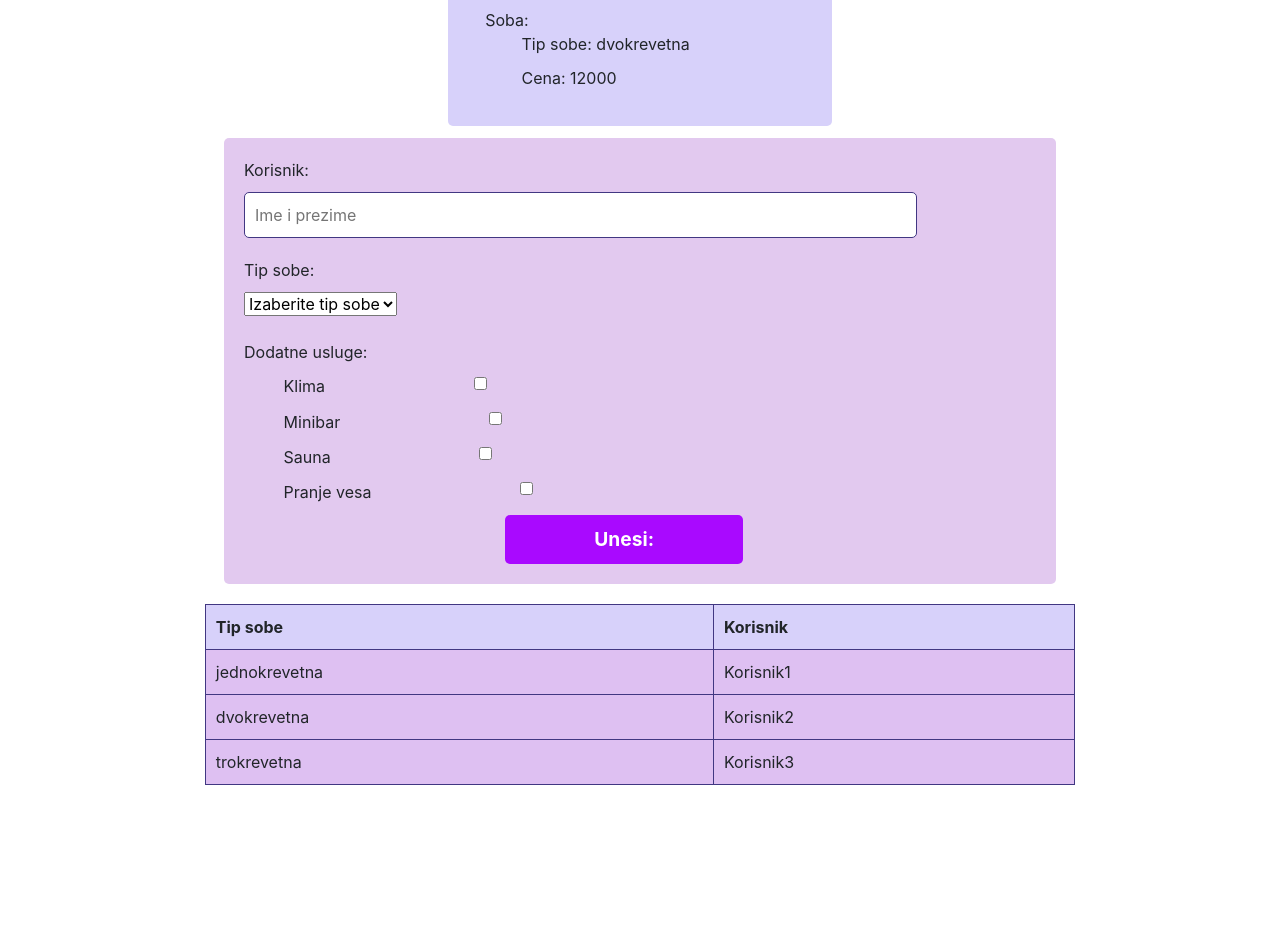
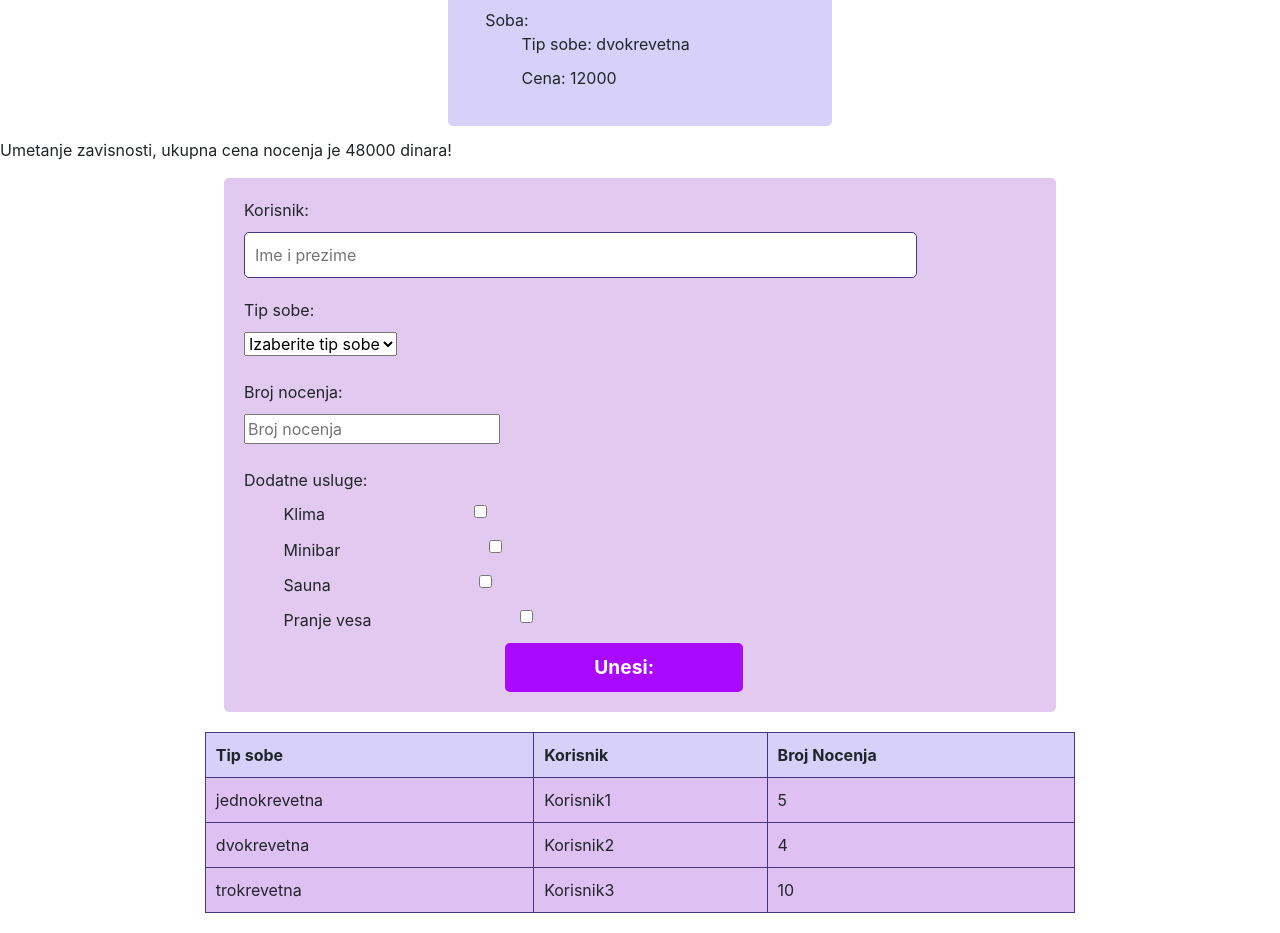
Before and after one commit to Ljubica5067/MetHotels, an Angular app: page /preporuka in a window 1280 px wide. Shown: the part 160-1093 px from the top of the page. Before the commit the page ends 965 px from the top, so only its background shows below. Built offline with nearby package versions, Linux system fonts and the light colour scheme.

Commit message:
IT255-DZ09

```diff
--- a/src/app/app.component.html
+++ b/src/app/app.component.html
@@ -1,2 +1,3 @@
 <app-navbar></app-navbar>
+<app-di></app-di>
 <app-rooms></app-rooms>
--- /dev/null
+++ b/src/app/di/di.component.html
@@ -0,0 +1 @@
+<p>Umetanje zavisnosti, ukupna cena nocenja je {{ukupnaCena}} dinara!</p>
--- /dev/null
+++ b/src/app/di/di.component.ts
@@ -0,0 +1,17 @@
+import { Component } from '@angular/core';
+import { RoomServiceService } from '../servis/room-service.service';
+
+
+@Component({
+  selector: 'app-di',
+  templateUrl: './di.component.html',
+  styleUrls: ['./di.component.scss']
+})
+export class DiComponent {
+
+  constructor(private RoomService:RoomServiceService)
+  {
+    this.RoomService=RoomService;
+  }
+  ukupnaCena=this.RoomService.getPrice(6);
+}
--- a/src/app/ponuda/ponuda.component.html
+++ b/src/app/ponuda/ponuda.component.html
@@ -5,7 +5,7 @@
     <ul *ngFor="let room of room">
         <li> Soba:
             <ul>
-                <li>Tip sobe: {{room.tip}} </li>
+                <li>Tip sobe: {{room.tipSobe}} </li>
                 <li>Cena: {{room.korisnik}} </li>
             </ul>
         </li>
--- a/src/app/preporuka/preporuka.component.html
+++ b/src/app/preporuka/preporuka.component.html
@@ -5,7 +5,7 @@
     <ul>
         <li> Soba:
             <ul>
-                <li>Tip sobe: {{room.tip}} </li>
+                <li>Tip sobe: {{room.tipSobe}} </li>
                 <li>Cena: {{room.korisnik}} </li>
             </ul>
         </li>
--- a/src/app/preporuka/preporuka.component.ts
+++ b/src/app/preporuka/preporuka.component.ts
@@ -7,5 +7,5 @@ import { Rooms } from '../rooms/rooms.model';
   styleUrls: ['./preporuka.component.scss']
 })
 export class PreporukaComponent {
-  room=new Rooms("dvokrevetna","12000");
+  room=new Rooms("dvokrevetna","12000",7);
 }
--- a/src/app/rooms/rooms.component.html
+++ b/src/app/rooms/rooms.component.html
@@ -10,7 +10,10 @@
             <option value="dvokrevetna">Dvokrevetna</option>
             <option value="trokrevetna">Trokrevetna</option>
         </select><br/><br/>
+        <label>Broj nocenja:</label>
+        <input type="number" name="brNoci" id="brNoci" #brNoci placeholder="Broj nocenja" formControlName="brNoci">
         <div *ngIf="myForm.controls['tip'].invalid && (myForm.controls['tip'].dirty || myForm.controls['tip'].touched)">Morate da izaberete tip sobe.</div>
+        <br/><br/>
         <label>Dodatne usluge:</label>
         <label class="uvuci">Klima
         <input type="checkbox" id="klima" [(ngModel)]="klima" (change)="onCheckboxChange()" [ngModelOptions]="{standalone: true}"/></label>
@@ -21,7 +24,7 @@
         <label class="uvuci">Pranje vesa
         <input type="checkbox"  id="pranjeVesa" [(ngModel)]="pranjeVesa" (change)="onCheckboxChange()" [ngModelOptions]="{standalone: true}"/></label>
         <div id="alert"></div>
-        <button class="dugme" (click)="addRoom(tip,korisnik)">Unesi:</button>
+        <button class="dugme" (click)="addRoom(tip,korisnik,brNoci)">Unesi:</button>
     </form>
 </div>
 
@@ -29,13 +32,17 @@
     <tr>
         <th>Tip sobe</th>
         <th>Korisnik</th>
+        <th>Broj Nocenja</th>
     </tr>
     <tr *ngFor="let room of rooms">
         <td>
-            {{room.tip}}
+            {{room.tipSobe}}
         </td>
         <td>
             {{room.korisnik}}
         </td>
+        <td>
+            {{room.brNoci}}
+        </td>
     </tr>
 </table>
--- a/src/app/rooms/rooms.component.ts
+++ b/src/app/rooms/rooms.component.ts
@@ -18,19 +18,20 @@ export class RoomsComponent {
   rooms:Rooms[];
   constructor()
   {
-    this.rooms=[new Rooms("jednokrevetna","Korisnik1"),new Rooms("dvokrevetna","Korisnik2"),new Rooms("trokrevetna","Korisnik3")];
+    this.rooms=[new Rooms("jednokrevetna","Korisnik1",5),new Rooms("dvokrevetna","Korisnik2",4),new Rooms("trokrevetna","Korisnik3",10)];
   }
 
-  addRoom(tip:HTMLSelectElement,korisnik:HTMLInputElement):boolean
+  addRoom(tipSobe:HTMLSelectElement,korisnik:HTMLInputElement,brNoci:HTMLInputElement):boolean
   {
-    this.rooms.push(new Rooms(tip.value,korisnik.value));
-    tip.value='';
+    this.rooms.push(new Rooms(tipSobe.value,korisnik.value,brNoci.valueAsNumber));
+    tipSobe.value='';
     korisnik.value='';
     return false;
   }
   myForm=new FormGroup({
     tip: new FormControl("", Validators.required),
-    korisnik: new FormControl("",Validators.compose([Validators.required, Validators.pattern(/^[a-zA-Z]+$/)]))
+    korisnik: new FormControl("",Validators.compose([Validators.required, Validators.pattern(/^[a-zA-Z]+$/)])),
+    brNoci: new FormControl("",Validators.required)
   })
 
   onInputChange(value: string) {
--- a/src/app/rooms/rooms.model.ts
+++ b/src/app/rooms/rooms.model.ts
@@ -1,8 +1,9 @@
 export class Rooms
 {
-    constructor(public tip:string,public korisnik:string)
+    constructor(public tipSobe:string,public korisnik:string,public brNoci:number)
     {
-        this.tip=tip;
+        this.tipSobe=tipSobe;
         this.korisnik=korisnik;
+        this.brNoci=brNoci;
     }
 }
--- /dev/null
+++ b/src/app/servis/room-service.service.ts
@@ -0,0 +1,14 @@
+import { Injectable } from '@angular/core';
+@Injectable({
+  providedIn: 'root'
+})
+export class RoomServiceService {
+
+  constructor() { }
+
+  getPrice(numberOfNights: number):number
+  {
+    let cena=8000;
+    return numberOfNights*cena;
+  }
+}
```
Also changed, not shown: src/app/app.module.ts (+6 -2 lines), src/app/di/di.component.scss (added), 2 other files (tests, documents, lock files or other folders).
